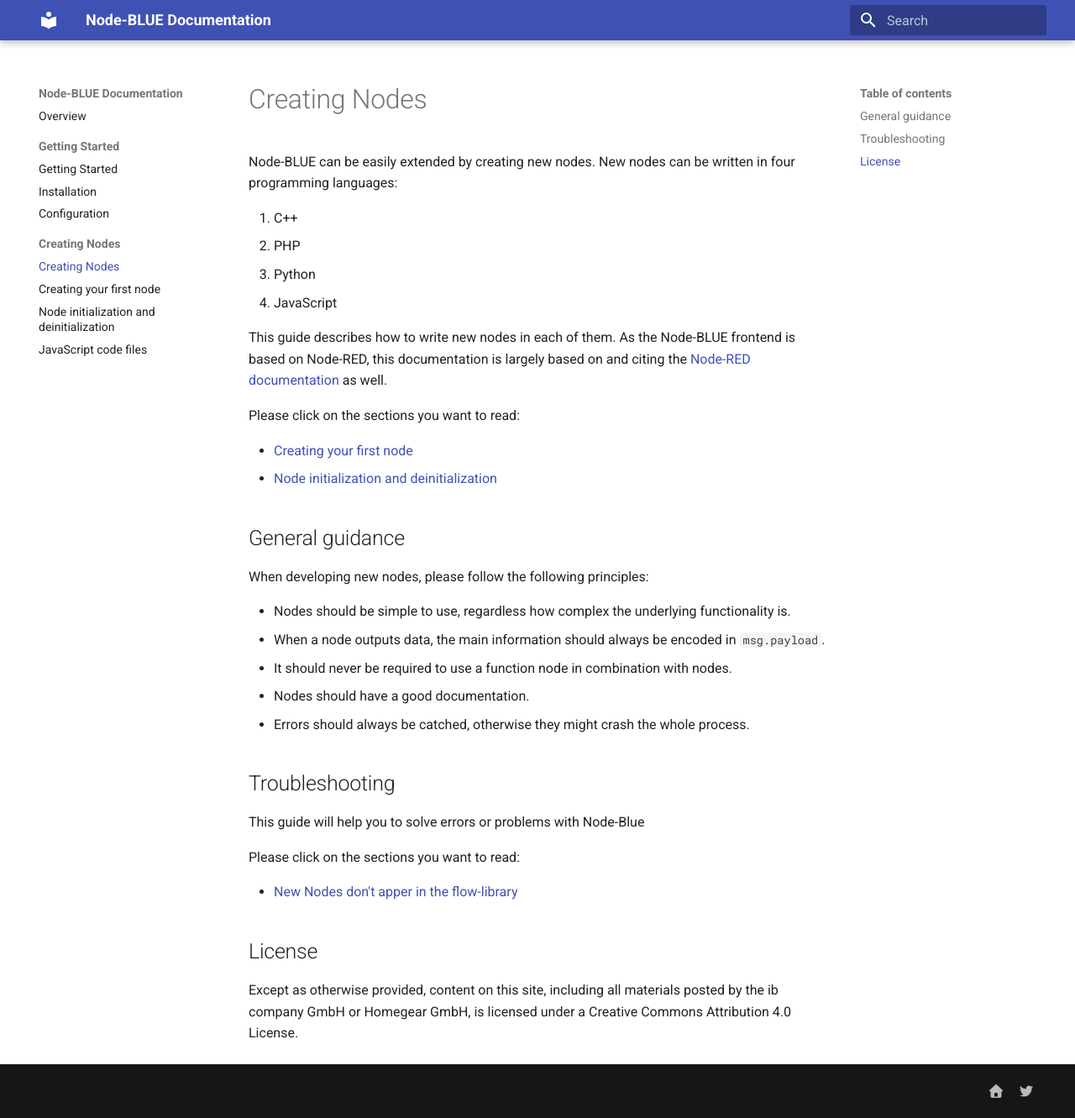
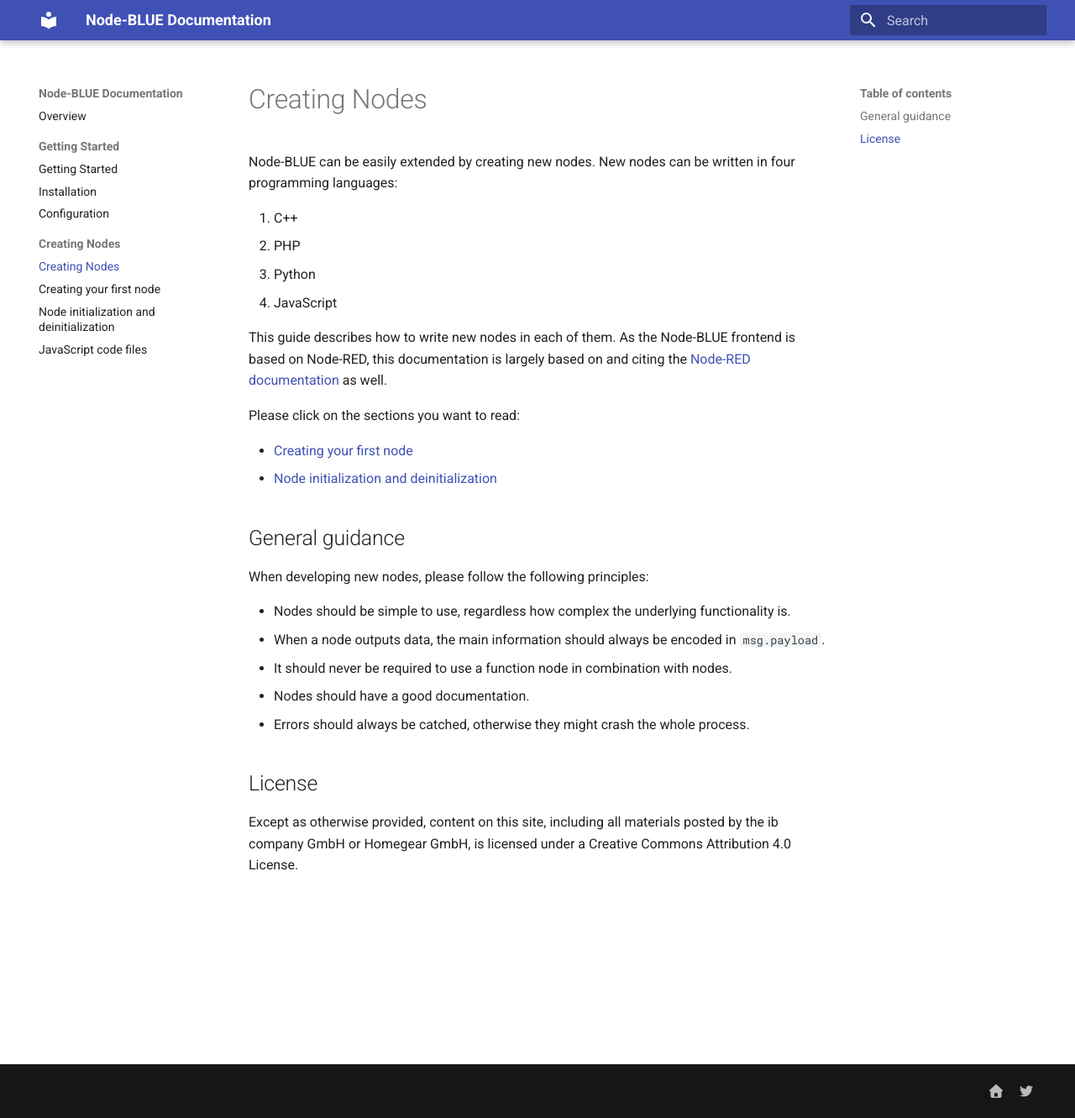
Before and after one commit to AdrianFishy/node-blue-doc, an MkDocs documentation site: the page built from docs/creating_nodes/index.md, in a window 1280 px wide and 1331 px high. Shown: the whole window at 84% size. Built offline with MkDocs 1.6.1 and Material for MkDocs 9.7.7, drawn with Linux system fonts in a browser that asks for light colours.

Commit message:
small changes

```diff
--- a/docs/creating_nodes/index.md
+++ b/docs/creating_nodes/index.md
@@ -24,14 +24,6 @@ When developing new nodes, please follow the following principles:
 * Nodes should have a good documentation.
 * Errors should always be catched, otherwise they might crash the whole process.
 
-## Troubleshooting
-
-This guide will help you to solve errors or problems with Node-Blue
-
-Please click on the sections you want to read:
-
-* [New Nodes don't apper in the flow-library](troubleshooting/nodes_do_not_appear.md)
-
 ## License
 
 Except as otherwise provided, content on this site, including all materials posted by the ib company GmbH or Homegear GmbH, is licensed under a Creative Commons Attribution 4.0 License.
```
Also changed, not shown: docs/index.md (+2 -0 lines), docs/troubleshooting/index.md (added, +7 -0 lines), docs/troubleshooting/nodes_do_not_appear.md (renamed from docs/creating_nodes/troubleshooting/nodes_do_not_appear.md, +1 -1 lines).
